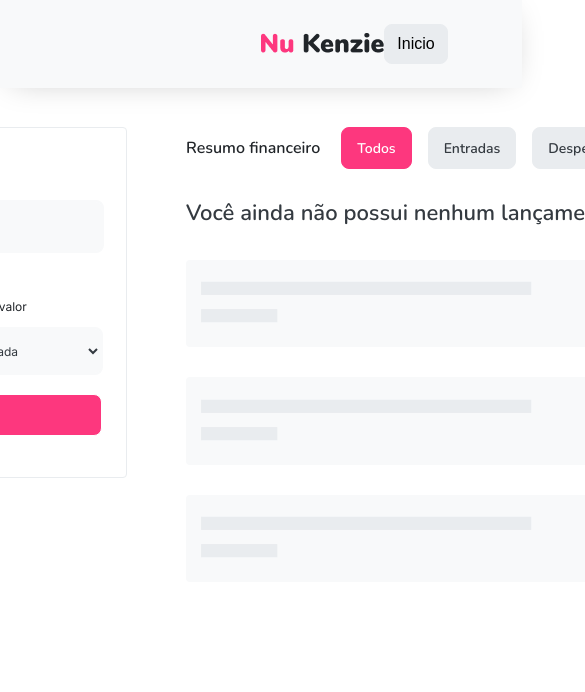
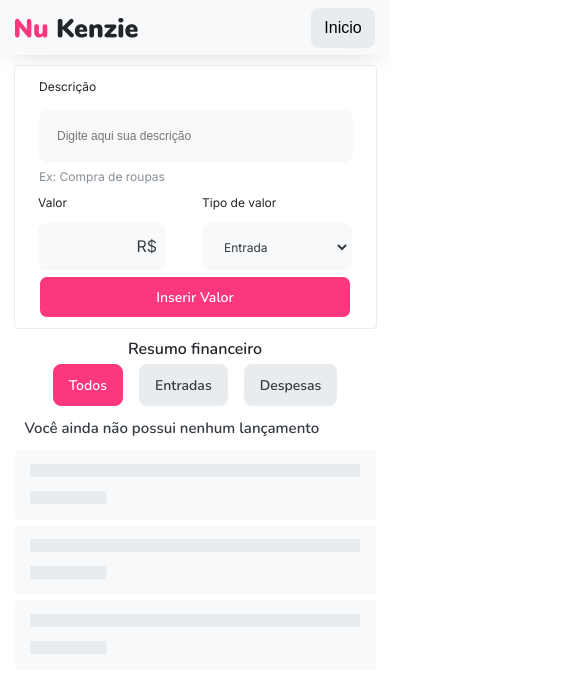
Before and after one commit to fernando-izar/160-NuKenzie, a React (Create React App) app: page / in a window 390 px wide. Both pictures are taken after a click on the button "Iniciar". Shown: the top 692 px of the page, 585 px wide, since content can reach past the window. Built offline with nearby package versions, Linux system fonts and the light colour scheme.

Commit message:
feat: style finished

```diff
--- a/src/App.css
+++ b/src/App.css
@@ -9,16 +9,37 @@
   box-shadow: 0px 4px 32px -12px rgb(0 0 0 / 25%);
   height: 88px;
   display: flex;
-  justify-content: space-between;
-  padding: 0 261px;
   max-width: 1500px;
   align-items: center;
+  justify-content: center;
+  margin: auto;
+  min-width: 367Spx;
+}
+
+@media (max-width: 1000px) {
+  .header {
+    gap: 374px;
+    height: 55px;
+    padding: 0 15px;
+  }
+}
+
+.header__div {
+  display: flex;
+  justify-content: space-between;
+  max-width: 977px;
+  width: -webkit-fill-available;
+}
+
+@media (max-width: 1000px) {
+  .header__div {
+    width: 562px;
+  }
 }
 
 .header__figure {
-}
-
-.header__img {
+  display: flex;
+  align-items: center;
 }
 
 .button-header {
@@ -35,19 +56,32 @@
   border-radius: 8px;
 }
 
-.button-header--start {
+.button-header:hover {
+  background-color: #343a40;
+  color: var(--grey-1);
 }
 
 .main {
   display: flex;
   justify-content: center;
   max-width: 1500px;
-  height: 543px;
   gap: 59px;
   padding-top: 39px;
+  margin: auto;
 }
 
-.container-left-side {
+@media (max-width: 1000px) {
+  .main {
+    flex-direction: column;
+    gap: 5px;
+    padding-top: 10px;
+  }
+}
+
+@media (max-width: 1000px) {
+  .container-left-side {
+    margin: auto;
+  }
 }
 
 .section-form {
@@ -59,9 +93,20 @@
   border-radius: 4px;
 }
 
-.section-total-money {
+@media (max-width: 1000px) {
+  .section-form {
+    padding: 10px 24.5px;
+    height: fit-content;
+  }
 }
 
 .section-list {
   width: 562px;
 }
+
+@media (max-width: 1000px) {
+  .section-list {
+    margin: auto;
+    width: fit-content;
+  }
+}
--- a/src/App.jsx
+++ b/src/App.jsx
@@ -24,15 +24,14 @@ function App() {
   ) : (
     <div className="App">
       <header className="header">
-        <figure className="header__figure">
-          <img className="header__img" src={logo} alt="logo" />
-        </figure>
-        <button
-          className="button-header button-header--start"
-          onClick={changePage}
-        >
-          Inicio
-        </button>
+        <div className="header__div">
+          <figure className="header__figure">
+            <img className="header__img" src={logo} alt="logo" />
+          </figure>
+          <button className="button-header" onClick={changePage}>
+            Inicio
+          </button>
+        </div>
       </header>
       <main className="main">
         <div className="container-left-side">
--- a/src/components/Form/style.css
+++ b/src/components/Form/style.css
@@ -4,6 +4,12 @@
   display: flex;
   flex-direction: column;
   gap: 19px;
+}
+
+@media (max-width: 1000px) {
+  .form {
+    gap: 5px;
+  }
 }
 
 .form__div-header {
@@ -22,6 +28,12 @@
   margin-bottom: 12.1px;
 }
 
+@media (max-width: 1000px) {
+  .form_description-title {
+    margin-bottom: 5px;
+  }
+}
+
 .form__description-input {
   display: flex;
   flex-direction: row;
@@ -33,6 +45,10 @@
   border-radius: 8px;
   width: 314px;
   height: 52.8px;
+}
+
+input:focus::placeholder {
+  color: transparent;
 }
 
 .form__description-example {
@@ -117,12 +133,6 @@ input[type="number"] {
   color: #343a40;
 }
 
-.form__option-in {
-}
-
-.form__option-out {
-}
-
 .button {
   display: flex;
   flex-direction: row;
--- a/src/components/InitialPage/index.jsx
+++ b/src/components/InitialPage/index.jsx
@@ -6,7 +6,7 @@ import blackDot from "../../assets/img/dotBlack.png";
 
 function InitialPage({ setInitialPage, changePage }) {
   return (
-    <>
+    <div className="all-landpage">
       <div className="land">
         <div className="welcome">
           <figure className="welcome__fig">
@@ -282,7 +282,7 @@ function InitialPage({ setInitialPage, changePage }) {
           </div>
         </div>
       </div>
-    </>
+    </div>
   );
 }
 
--- a/src/components/InitialPage/style.css
+++ b/src/components/InitialPage/style.css
@@ -1,27 +1,46 @@
 @import "../../assets/base.css";
 
+.all-landpage {
+  display: flex;
+  background: var(--grey-4);
+}
+
 .land {
-  width: 100%;
-  height: 100vh;
   background: var(--grey-4);
-  /* -webkit-background-size: cover;
-  -moz-background-size: cover;
-  -o-background-size: cover;
-  background-size: cover; */
   display: flex;
+  padding-bottom: 200px;
+  margin: auto;
+}
+
+@media (max-width: 1000px) {
+  .land {
+    flex-direction: column;
+  }
 }
 
 .welcome {
   margin-top: 214px;
-  margin-left: 256px;
   margin-right: 40px;
 }
 
-.welcome__fig {
-  margin-bottom: 30.5px;
+@media (max-width: 1000px) {
+  .welcome {
+    display: flex;
+    flex-direction: column;
+    align-items: center;
+    margin-top: 55px;
+    margin-right: auto;
+  }
 }
 
-.welcome__img {
+.welcome__fig {
+  margin-bottom: 9px;
+}
+
+@media (max-width: 1000px) {
+  .welcome__fig {
+    margin: auto;
+  }
 }
 
 .land__title {
@@ -36,6 +55,15 @@
   margin-bottom: 28px;
 }
 
+@media (max-width: 1000px) {
+  .land__title {
+    width: auto;
+    height: auto;
+    text-align: center;
+    margin-bottom: 9px;
+  }
+}
+
 .land__paragraph {
   width: 260px;
   height: 26px;
@@ -46,6 +74,12 @@
   line-height: 26px;
   color: #ffffff;
   margin-bottom: 28px;
+}
+
+@media (max-width: 1000px) {
+  .land__paragraph {
+    display: none;
+  }
 }
 
 .land__button-start {
@@ -68,8 +102,18 @@
   color: #ffffff;
 }
 
+.land__button-start:hover {
+  opacity: 0.8;
+}
+
 .art {
   margin-top: 94px;
+}
+
+@media (max-width: 1000px) {
+  .art {
+    margin-top: 50px;
+  }
 }
 
 .circle-external {
--- a/src/components/List/style.css
+++ b/src/components/List/style.css
@@ -5,6 +5,13 @@
   justify-content: space-between;
   align-items: center;
   margin-bottom: 27px;
+}
+
+@media (max-width: 1000px) {
+  .list-header {
+    flex-direction: column;
+    margin-bottom: 5px;
+  }
 }
 
 .list-header__title {
@@ -34,7 +41,7 @@
 }
 
 .button:hover {
-  opacity: 0.7;
+  opacity: 0.5;
 }
 
 .button--all {
@@ -60,6 +67,12 @@
   gap: 40px;
 }
 
+@media (max-width: 1000px) {
+  .cards {
+    gap: 5px;
+  }
+}
+
 .card {
   height: 87px;
   display: flex;
@@ -69,6 +82,17 @@
   position: relative;
 }
 
+@media (max-width: 1000px) {
+  .card {
+    height: fit-content;
+    height: 71px;
+  }
+}
+
+.card:hover {
+  background-color: #ffffff;
+}
+
 .card__green-bar {
   position: absolute;
   left: 0px;
@@ -76,6 +100,12 @@
   height: 87px;
   background: var(--color-secondary);
   border-radius: 4px 0px 0px 4px;
+}
+
+@media (max-width: 1000px) {
+  .card__green-bar {
+    height: 71px;
+  }
 }
 
 .card__div-texts {
@@ -93,10 +123,16 @@
   line-height: 30px;
   color: #212529;
   text-align: start;
-  /* padding: 14px; */
   justify-content: flex-start;
   display: inline-flex;
   align-items: center;
+}
+
+@media (max-width: 1000px) {
+  .card__description {
+    height: fit-content;
+    font-size: 14px;
+  }
 }
 
 .card__type {
@@ -110,12 +146,24 @@
   /* padding: 14px; */
 }
 
+@media (max-width: 1000px) {
+  .card__type {
+    font-size: 14px;
+  }
+}
+
 .card__div-value {
   display: flex;
   gap: 27px;
   align-items: center;
   margin-top: 25px;
   align-items: flex-start;
+}
+
+@media (max-width: 1000px) {
+  .card__div-value {
+    margin-top: 18px;
+  }
 }
 
 .card__value {
@@ -139,10 +187,22 @@
   margin-right: 13px;
 }
 
+.button-trash:hover {
+  background: url("../../assets/img/trashWhite.png") no-repeat scroll 6px 6px
+    #343a40;
+  color: #ffffff;
+}
+
 .container-start-list {
   display: flex;
   flex-direction: column;
   gap: 30px;
+}
+
+@media (max-width: 1000px) {
+  .container-start-list {
+    gap: 5px;
+  }
 }
 
 .container-start-list__title {
@@ -155,6 +215,14 @@
   font-size: 22px;
   line-height: 34px;
   color: #343a40;
+}
+
+@media (max-width: 1000px) {
+  .container-start-list__title {
+    width: fit-content;
+    padding: 0 10px;
+    font-size: 15px;
+  }
 }
 
 .container-start-list__no-content {
@@ -170,8 +238,8 @@
   gap: 11px;
 }
 
-.container-start-list__big-rectangle {
+@media (max-width: 1000px) {
+  .container-start-list__no-content {
+    height: 70px;
+  }
 }
-
-.container-start-list__small-rectangle {
-}
--- a/src/components/TotalMoney/style.css
+++ b/src/components/TotalMoney/style.css
@@ -11,6 +11,15 @@
   border-radius: 4px;
   margin-top: 16px;
   gap: 6px;
+}
+
+@media (max-width: 1000px) {
+  .total-money {
+    margin-top: 0px;
+    padding: 5px 10px 0px 10px;
+    height: fit-content;
+    gap: 0px;
+  }
 }
 
 .total-money__totals {
@@ -30,6 +39,12 @@
   color: var(--grey-4);
 }
 
+@media (max-width: 1000px) {
+  .total-money__text {
+    font-size: 13px;
+  }
+}
+
 .total-money__value {
   height: 30px;
   font-family: "Nunito";
@@ -38,6 +53,12 @@
   font-size: 16px;
   line-height: 30px;
   color: var(--color-primary);
+}
+
+@media (max-width: 1000px) {
+  .total-money__value {
+    font-size: 13px;
+  }
 }
 
 .total-money__explanation {
@@ -49,3 +70,9 @@
   line-height: 22px;
   color: #343a40;
 }
+
+@media (max-width: 1000px) {
+  .total-money__explanation {
+    font-size: 10px;
+  }
+}
```
Also changed, not shown: src/assets/img/trashWhite.png (added).
